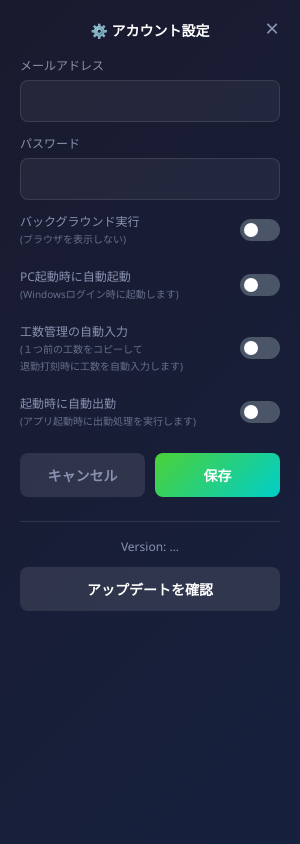
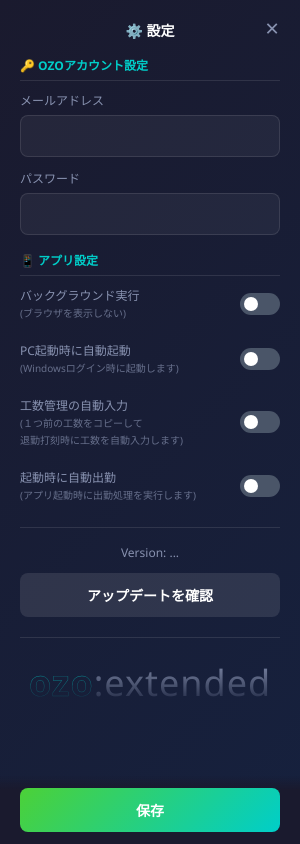
Before and after one commit to Nekunegi/ozo-extended, an Electron app: page settings.html in a window 300 px wide. Drawn offline with Linux system fonts and the light colour scheme; no server answers.

Commit message:
Settings UI overhaul, accent color unification, footer logo, bump to 0.0.27

```diff
--- a/package.json
+++ b/package.json
@@ -1,7 +1,7 @@
 {
   "name": "ozo-extended",
   "productName": "ozo-extended",
-  "version": "0.0.23",
+  "version": "0.0.27",
   "description": "出勤管理ツール",
   "main": "main.js",
   "scripts": {
--- a/settings.html
+++ b/settings.html
@@ -18,6 +18,7 @@
             color: #fff;
             min-height: 100vh;
             padding: 20px;
+            padding-bottom: 70px;
             overflow-y: auto;
             border-radius: 20px;
         }
@@ -179,7 +180,7 @@
         }
 
         .close-btn {
-            position: absolute;
+            position: fixed;
             top: 16px;
             right: 16px;
             width: 24px;
@@ -202,12 +203,63 @@
             color: #ff6b6b;
             transform: scale(1.1);
         }
+
+        .section-header {
+            font-size: 12px;
+            font-weight: 600;
+            color: #00cec9;
+            margin-top: 16px;
+            margin-bottom: 10px;
+            padding-bottom: 6px;
+            border-bottom: 1px solid rgba(255, 255, 255, 0.1);
+        }
+
+        .btn-group {
+            position: fixed;
+            bottom: 0;
+            left: 0;
+            right: 0;
+            padding: 12px 20px;
+            background: linear-gradient(to top, #1a1a2e 80%, transparent);
+        }
+
+        .btn-group .btn-save {
+            width: 100%;
+        }
+
+        .footer-logo {
+            text-align: center;
+            margin-top: 20px;
+            margin-bottom: 0px;
+            font-size: 36px;
+            letter-spacing: 1px;
+            mask-image: linear-gradient(to bottom, rgba(0, 0, 0, 1) 0%, rgba(0, 0, 0, 0) 100%);
+            -webkit-mask-image: linear-gradient(to bottom, rgba(0, 0, 0, 1) 0%, rgba(0, 0, 0, 0) 100%);
+        }
+
+        .logo-ozo {
+            font-weight: 800;
+            color: transparent;
+            -webkit-text-stroke: 0.4px #00cec9;
+        }
+
+        .logo-colon {
+            font-weight: 500;
+            color: #8892b0;
+        }
+
+        .logo-extended {
+            font-weight: 500;
+            color: #8892b0;
+        }
     </style>
 </head>
 
 <body>
     <div class="close-btn" onclick="window.electronAPI.closeSettings()" title="閉じる">×</div>
-    <div class="title">⚙️ アカウント設定</div>
+    <div class="title">⚙️ 設定</div>
+
+    <div class="section-header">🔑 OZOアカウント設定</div>
 
     <div class="form-group">
         <label class="label">メールアドレス</label>
@@ -218,6 +270,8 @@
         <label class="label">パスワード</label>
         <input type="password" class="input" id="password" placeholder="">
     </div>
+
+    <div class="section-header">📱 アプリ設定</div>
 
     <div class="form-group"
         style="display: flex; flex-direction: row; align-items: center; justify-content: space-between; margin-bottom: 20px;">
@@ -260,7 +314,6 @@
     </div>
 
     <div class="btn-group">
-        <button class="btn btn-cancel" onclick="window.electronAPI.closeSettings()">キャンセル</button>
         <button class="btn btn-save" onclick="saveSettings()">保存</button>
     </div>
 
@@ -276,6 +329,12 @@
         </button>
         <div id="updateMessage"
             style="text-align: center; font-size: 11px; margin-top: 8px; color: #8892b0; display: none;"></div>
+    </div>
+
+    <div style="border-top: 1px solid rgba(255,255,255,0.1); margin: 20px 0;"></div>
+
+    <div class="footer-logo">
+        <span class="logo-ozo">ozo</span><span class="logo-colon">:</span><span class="logo-extended">extended</span>
     </div>
 
     <script>
```
Also changed, not shown: popup.html (+6 -6 lines).
